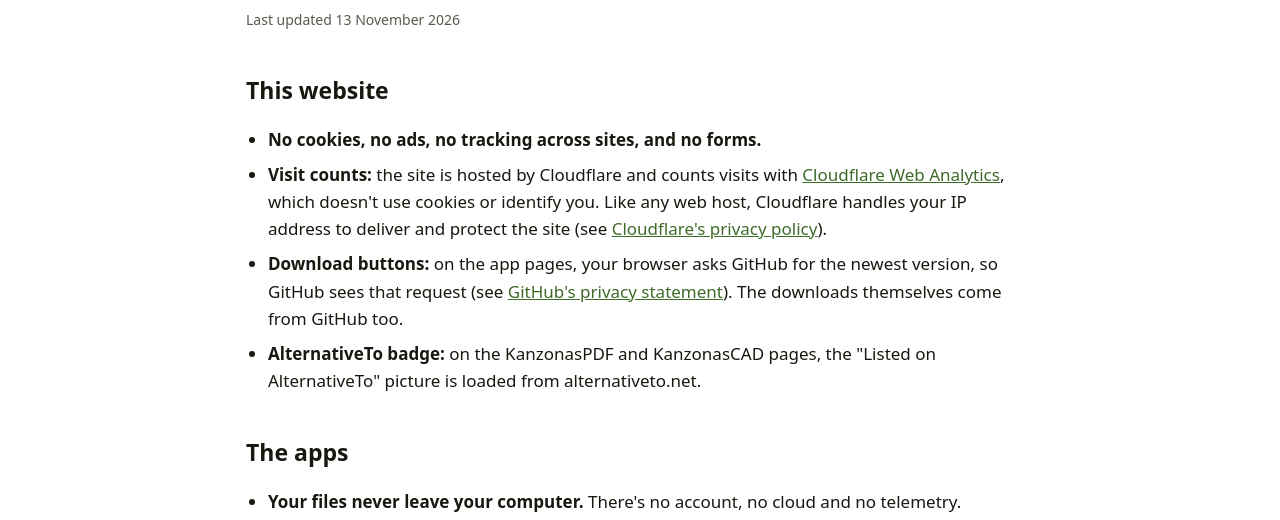
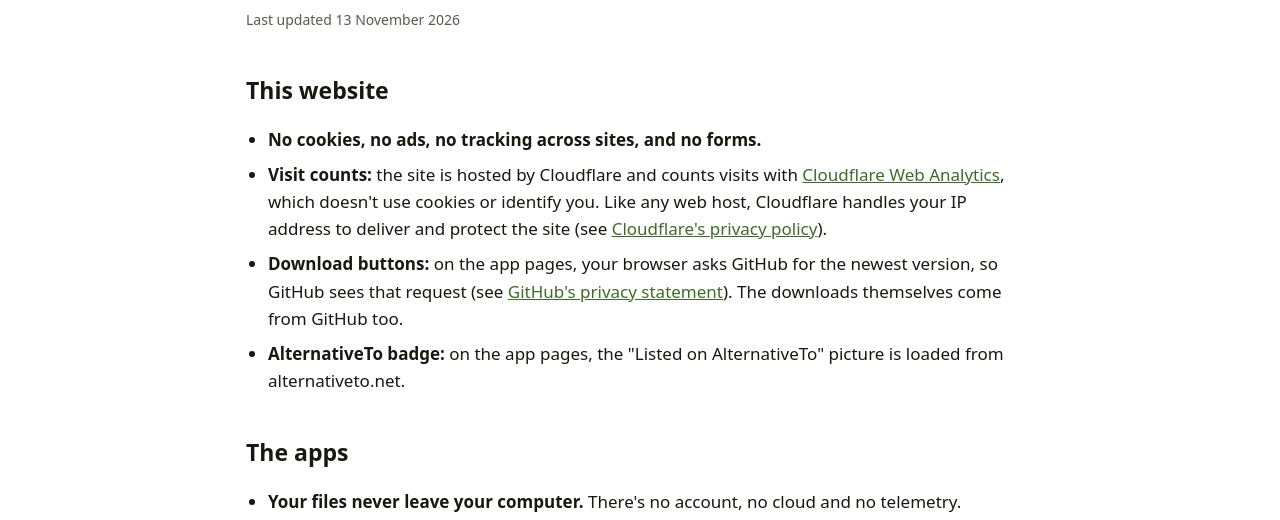
Before and after one commit to keithlyding/Kanzonas-Site, a plain HTML site: page home/privacy.html in a window 1280 px wide. Shown: the part 206-726 px from the top of the page. Drawn offline with Linux system fonts and the light colour scheme.

Commit message:
The AlternativeTo badge on the KanzonasSVG page, as on the PDF and CAD pages
Its footer, the privacy page and the _headers comments say so; AGENTS.md too.

Co-Authored-By: Claude Opus 5.5 <noreply@anthropic.com>
Claude-Session: https://claude.ai/code/session_01Ho1n54UpgAK6PzGHAaZR8m

```diff
--- a/home/privacy.html
+++ b/home/privacy.html
@@ -43,7 +43,7 @@
         <li><strong>No cookies, no ads, no tracking across sites, and no forms.</strong></li>
         <li><strong>Visit counts:</strong> the site is hosted by Cloudflare and counts visits with <a href="https://developers.cloudflare.com/web-analytics/about/">Cloudflare Web Analytics</a>, which doesn't use cookies or identify you. Like any web host, Cloudflare handles your IP address to deliver and protect the site (see <a href="https://www.cloudflare.com/privacypolicy/">Cloudflare's privacy policy</a>).</li>
         <li><strong>Download buttons:</strong> on the app pages, your browser asks GitHub for the newest version, so GitHub sees that request (see <a href="https://docs.github.com/site-policy/privacy-policies/github-general-privacy-statement">GitHub's privacy statement</a>). The downloads themselves come from GitHub too.</li>
-        <li><strong>AlternativeTo badge:</strong> on the KanzonasPDF and KanzonasCAD pages, the "Listed on AlternativeTo" picture is loaded from alternativeto.net.</li>
+        <li><strong>AlternativeTo badge:</strong> on the app pages, the "Listed on AlternativeTo" picture is loaded from alternativeto.net.</li>
       </ul>
 
       <h2>The apps</h2>
```
Also changed, not shown: svg/index.html (+2 -1 lines), 5 other files.
